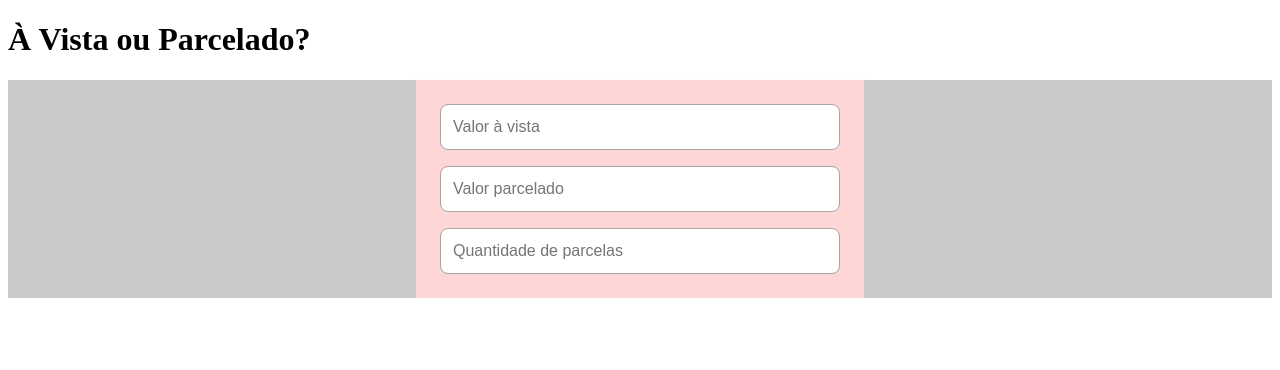
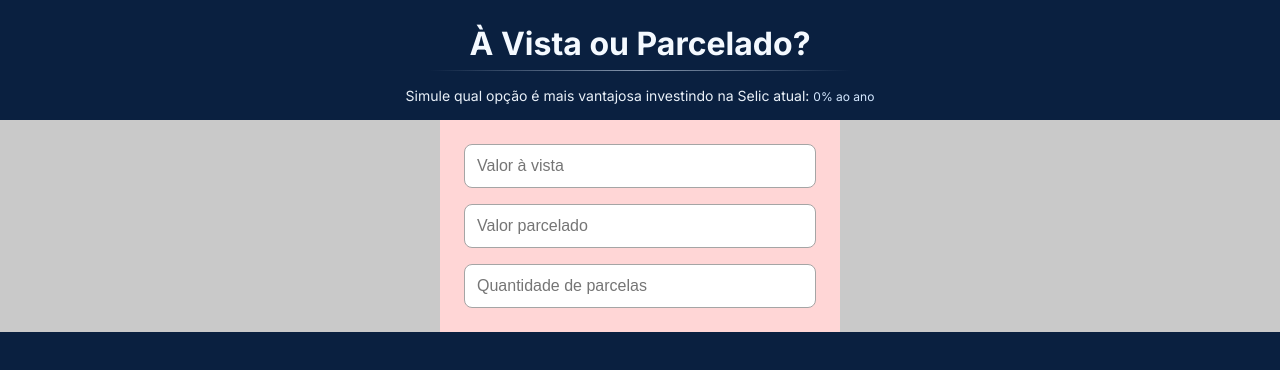
Before and after one commit to gabrielbuttendorf/avista-parcelado, a React (Vite) app: page / in a window 1280 px wide. Shown: the top 370 px of the page. Built offline with nearby package versions, Linux system fonts and the light colour scheme; no server answers.

Commit message:
aprimorando cálculo e estilização do Header

```diff
--- a/index.html
+++ b/index.html
@@ -4,6 +4,9 @@
     <meta charset="UTF-8" />
     <link rel="icon" type="image/svg+xml" href="/vite.svg" />
     <meta name="viewport" content="width=device-width, initial-scale=1.0" />
+    <link rel="preconnect" href="https://fonts.googleapis.com">
+    <link rel="preconnect" href="https://fonts.gstatic.com" crossorigin>
+    <link href="https://fonts.googleapis.com/css2?family=Inter:ital,opsz,wght@0,14..32,100..900;1,14..32,100..900&display=swap" rel="stylesheet">
     <title>avista-parcelado</title>
   </head>
   <body>
--- a/src/App.tsx
+++ b/src/App.tsx
@@ -1,10 +1,13 @@
+import { Header } from "./components/Header";
 import { Home } from "./components/Home";
+import { GlobalStyle } from "./styles/global";
 
 export function App() {
   return (
     <>
-        <h1>À Vista ou Parcelado?</h1>
-        <Home />
+      <GlobalStyle />
+      <Header />
+      <Home />
     </>
   );
 }
--- a/src/components/Calculator/index.tsx
+++ b/src/components/Calculator/index.tsx
@@ -23,9 +23,55 @@ export function Calculator({ data, taxaAnual }: CalculatorProps) {
 
   return (
     <div>
+      <h2>Resultado Final</h2>
       <p>À Vista: {result.valorFinalAvista}</p>
       <p>Parcelado: {result.valorFinalParcelado}</p>
-      <p>Parcelas: {parcelas}</p>
+
+      <h2>Tabela – À vista</h2>
+      <table>
+        <thead>
+          <tr>
+            <th>Mês</th>
+            <th>Saldo inicial</th>
+            <th>Rendimento</th>
+            <th>Saldo final</th>
+          </tr>
+        </thead>
+        <tbody>
+          {result.tabelaAvista.map((linha) => (
+            <tr key={linha.parcela}>
+              <td>{linha.parcela}</td>
+              <td>{linha.saldoInicial.toFixed(2)}</td>
+              <td>{linha.rendimento.toFixed(2)}</td>
+              <td>{linha.saldoFinal.toFixed(2)}</td>
+            </tr>
+          ))}
+        </tbody>
+      </table>
+
+      <h2>Tabela – Parcelado</h2>
+      <table>
+        <thead>
+          <tr>
+            <th>Mês</th>
+            <th>Saldo inicial</th>
+            <th>Pagamento</th>
+            <th>Rendimento</th>
+            <th>Saldo final</th>
+          </tr>
+        </thead>
+        <tbody>
+          {result.tabelaParcelado.map((linha) => (
+            <tr key={linha.parcela}>
+              <td>{linha.parcela}</td>
+              <td>{linha.saldoInicial.toFixed(2)}</td>
+              <td>{linha.pagamento.toFixed(2)}</td>
+              <td>{linha.rendimento.toFixed(2)}</td>
+              <td>{linha.saldoFinal.toFixed(2)}</td>
+            </tr>
+          ))}
+        </tbody>
+      </table>
     </div>
   );
 }
--- /dev/null
+++ b/src/components/Header/index.tsx
@@ -0,0 +1,31 @@
+import { useEffect, useState } from "react";
+import { HeaderContainer } from "./styles";
+import { getSelic } from "../../services/selic";
+
+export function Header() {
+  const [taxaAnual, setTaxaAnual] = useState<number>(0);
+
+  function formatter(taxa: number) {
+    const percentual = taxa * 100;
+
+    const formatted = new Intl.NumberFormat("pt-BR", {
+      minimumFractionDigits: 0,
+      maximumFractionDigits: 2,
+    }).format(percentual);
+
+    return `${formatted}% ao ano`;
+  }
+
+  useEffect(() => {
+    getSelic().then(setTaxaAnual);
+  }, []);
+  return (
+    <HeaderContainer>
+      <h1>À Vista ou Parcelado?</h1>
+      <p>
+        Simule qual opção é mais vantajosa investindo na Selic atual:{" "}
+        <span>{formatter(taxaAnual)}</span>
+      </p>
+    </HeaderContainer>
+  );
+}
--- /dev/null
+++ b/src/components/Header/styles.ts
@@ -0,0 +1,48 @@
+import styled from "styled-components";
+
+export const HeaderContainer = styled.header`
+  display: flex;
+  align-items: center;
+  /* justify-content: center; */
+  text-align: center;
+  flex-direction: column;
+  /* width: 100%; */
+  /* background: #0a2040; */
+
+  margin-top: 1rem;
+
+  h1 {
+    padding: 0.5rem 2.5rem;
+    color: #f4f9ff;
+    font-size: 2rem;
+    border: none;
+    position: relative;
+
+    &::after {
+      content: "";
+      position: absolute;
+      bottom: 0;
+      left: 0;
+      width: 100%;
+      height: 1px;
+
+      background: linear-gradient(
+        to right,
+        transparent,
+        #8697af,
+        transparent
+      );
+    }
+  }
+
+  p {
+    padding: 1rem 2.5rem;
+    color: #e9f0f8;
+    font-size: 0.875rem;
+  }
+
+  span {
+    color: #d5e8ff;
+    font-size: 0.75rem;
+  }
+`;
--- a/src/services/finance.ts
+++ b/src/services/finance.ts
@@ -5,9 +5,26 @@ export interface FinanceInput {
   taxaAnual: number;
 }
 
+export interface LinhaAvista {
+  parcela: number;
+  saldoInicial: number;
+  rendimento: number;
+  saldoFinal: number;
+}
+
+export interface LinhaParcelado {
+  parcela: number;
+  saldoInicial: number;
+  pagamento: number;
+  rendimento: number;
+  saldoFinal: number;
+}
+
 export interface FinanceResult {
   valorFinalAvista: number;
   valorFinalParcelado: number;
+  tabelaAvista: LinhaAvista[];
+  tabelaParcelado: LinhaParcelado[];
 }
 
 export function simulateFinance({
@@ -20,33 +37,64 @@ export function simulateFinance({
 
   // --- Cenário A: investir desconto ---
   const desconto = parcelado - avista;
-  const valorBruto = desconto * Math.pow(1 + taxaMensalBruta, parcelas);
-  const rendimentoA = valorBruto - desconto;
-  const impostoA = rendimentoA * 0.225;
-  const valorFinalAvista = valorBruto - impostoA;
+  let saldoA = desconto;
+  let rendimentoTotalA = 0;
+
+  const tabelaAvista: LinhaAvista[] = [];
+
+  for (let parcela = 1; parcela <= parcelas; parcela++) {
+    const saldoInicial = saldoA;
+    const rendimento = saldoA * taxaMensalBruta;
+    saldoA += rendimento;
+    rendimentoTotalA += rendimento;
+
+    tabelaAvista.push({
+      parcela,
+      saldoInicial,
+      rendimento,
+      saldoFinal: saldoA,
+    });
+  }
+
+  const impostoA = rendimentoTotalA * 0.225;
+  const valorFinalAvista = saldoA - impostoA;
 
   // --- Cenário B: investir tudo e sacar parcelas ---
-  let saldo = parcelado;
-  let rendimentoB = 0;
+  let saldoB = parcelado;
+  let rendimentoTotalB = 0;
   const valorParcela = parcelado / parcelas;
 
-  for(let i = 0; i < parcelas; i++) {
+  const tabelaParcelado: LinhaParcelado[] = [];
+
+  for (let parcela = 1; parcela <= parcelas; parcela++) {
+    const saldoInicial = saldoB;
+
     // saca parcela
-    saldo -= valorParcela;
+    saldoB -= valorParcela;
 
     // rende
-    const rendimentoMes = saldo * taxaMensalBruta;
-    saldo += rendimentoMes
+    const rendimento = saldoB * taxaMensalBruta;
+    saldoB += rendimento;
 
     // acumula lucro
-    rendimentoB += rendimentoMes
+    rendimentoTotalB += rendimento;
+
+    tabelaParcelado.push({
+      parcela,
+      saldoInicial,
+      pagamento: valorParcela,
+      rendimento,
+      saldoFinal: saldoB,
+    })
   }
 
-  const impostoB = rendimentoB * 0.225;
-  const valorFinalParcelado = saldo - impostoB;
+  const impostoB = rendimentoTotalB * 0.225;
+  const valorFinalParcelado = saldoB - impostoB;
 
   return {
     valorFinalAvista,
     valorFinalParcelado,
-  }
+    tabelaAvista,
+    tabelaParcelado,
+  };
 }
--- a/src/styles/global.ts
+++ b/src/styles/global.ts
@@ -0,0 +1,19 @@
+import { createGlobalStyle } from "styled-components";
+
+export const GlobalStyle = createGlobalStyle`
+  * {
+    margin: 0;
+    padding: 0;
+    box-sizing: border-box;
+  }
+
+  html, body, #root {
+    height: 100%;
+  }
+
+  body {
+    font-family: "Inter", sans-serif;
+    color: #fafcff;
+    background: #0a2040;
+  }
+`;
```
